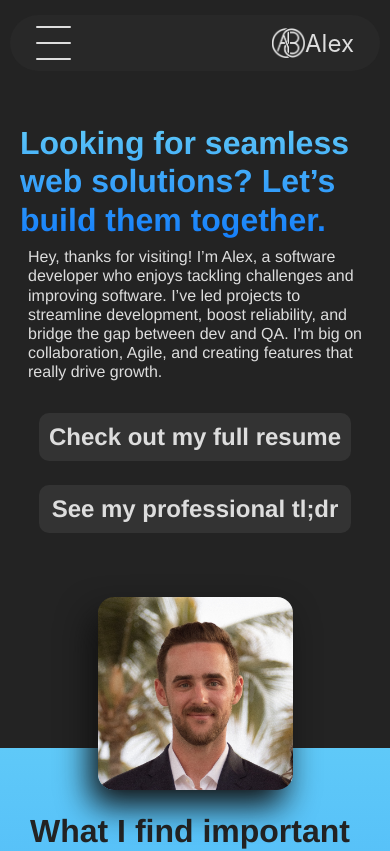
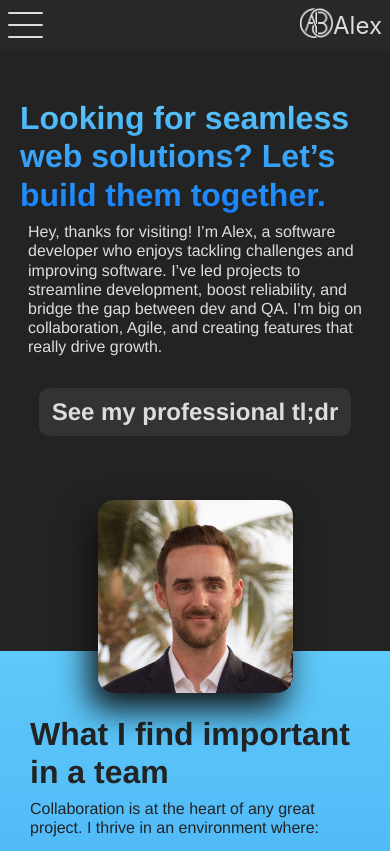
Before and after one commit to Alexbruce1/portfolio2024, a React (Create React App) app: page / in a window 390 px wide. Shown: the top 851 px of the page. Built offline with nearby package versions, Linux system fonts and the light colour scheme.

Commit message:
Update header style

```diff
--- a/src/Components/Header.css
+++ b/src/Components/Header.css
@@ -2,25 +2,19 @@
 .App-header {
   color: #696969;
   background-color: var(--header-background-color);
-  position: sticky;
-  top: 15px;
-  border-radius: 30px;
-  margin: auto;
-  align-items: center;
-  padding: 1em;
-  width: 90%;
-  min-width: 1220px;
+  padding: 8px;
+  width: 100%;
   box-sizing: border-box;
-  z-index: 15;
 }
 
 .app-header-container {
+  max-width: 1200px;
   margin: 0 auto;
   display: flex;
-  justify-content: space-around;
+  justify-content: space-between;
+  align-items: center;
 }
 
-.app-header-name-fullsize,
 .dark-mode-container-fullsize {
   width: 220px;
   display: flex;
@@ -67,7 +61,7 @@
 }
 
 .app-AB-icon {
-  height: 48px;
+  height: 36px;
   filter: var(--svg-filter);
   margin: 0;
 }
@@ -81,12 +75,9 @@
 /* 2000px  ----------------------------------------------------------------------- */
 @media (max-width: 2000px) {
   .App-header {
-    width: unset;
-    margin: 10px;
   }
 
   .app-header-container {
-    justify-content: space-between;
   }
 
   .header-nav-container {
@@ -102,28 +93,27 @@
 /* 1240px  ----------------------------------------------------------------------- */
 @media (max-width: 1240px) {
   .App-header {
-    min-width: unset;
     box-sizing: border-box;
-    padding: 1em;
   }
 
   .app-header-container {
-    max-width: 1200px;
+    max-width: 1000px;
   }
 }
 
 @media (max-width: 1000px) {
   .App-header {
-    padding: 8px 1em;
     height: unset;
-    border-radius: 40px;
   }
 
   .app-header-container {
-    height: 40px;
+    display: block;
+  }
+
+  .app-header-top-row {
+    display: flex;
     justify-content: space-between;
-    align-items: center;
-    padding: 0 10px;
+    width: 100%;
   }
 
   .header-hamburger-menu-container {
@@ -139,7 +129,6 @@
     height: 35px;
     width: 35px;
     cursor: pointer;
-    position: relative;
     z-index: 20;
   }
 
@@ -154,28 +143,32 @@
     transition-duration: .2s;
   }
 
+  .hamburger-bar1 {
+    top: 4px;
+  }
+
   .hamburger-bar2 {
     top: 14px;
   }
 
   .hamburger-bar3 {
-    top: 28px;
+    top: 24px;
   }
 
   .header-hamburger-container-active > .hamburger-bar1 {
-    top: 2px;
+    top: 12px;
     box-shadow: none;
     transform: rotate(45deg);
   }
 
   .header-hamburger-container-active > .hamburger-bar2 {
-    top: 0px;
+    top: 10px;
     box-shadow: none;
     transform: rotate(-45deg);
   }
 
   .header-hamburger-container-active > .hamburger-bar3 {
-    top: -2px;
+    top: 8px;
     box-shadow: none;
     transform: rotate(135deg);
   }
@@ -191,7 +184,6 @@
 
 @media (max-width: 800px) {
   .App-header-active-sidebar {
-    border-radius: 40px 40px 0 0;
     min-width: calc(10vw - 20px);
   }
 }
--- a/src/Components/Header.js
+++ b/src/Components/Header.js
@@ -1,7 +1,7 @@
 import React from "react";
 import { Link, useLocation } from "react-router-dom";
 import "./Header.css";
-import ABIcon from '../../src/assets/ABIcon.png';
+import ABIcon from "../../src/assets/ABIcon.png";
 import Sidebar from "./Sidebar";
 
 function Header({ sidebarActive, hamburgerRef, toggleSidebar, sidebarRef, darkMode, toggleDarkMode, isMobile }) {
@@ -10,11 +10,10 @@ function Header({ sidebarActive, hamburgerRef, toggleSidebar, sidebarRef, darkMo
   return(
     <header className={sidebarActive ? "App-header App-header-active-sidebar" : "App-header"}>
       {!isMobile ? (
-        <div className='app-header-container'>
-          <Link to="/" className='app-header-name-fullsize'>
-            <img src={ABIcon} className='app-AB-icon' alt="AB Icon" />
+        <div className="app-header-container">
+          <Link to="/" className="app-header-name-fullsize">
+            <img src={ABIcon} className="app-AB-icon" alt="AB Icon" />
           </Link>
-          <div className="header-nav-container">
             <Link
               to="/"
               onClick={toggleSidebar}
@@ -40,27 +39,26 @@ function Header({ sidebarActive, hamburgerRef, toggleSidebar, sidebarRef, darkMo
               onClick={toggleSidebar}
               className={location.pathname === "/" ? "header-link header-link-active" : "header-link"}
             >Outside of work</Link> */}
-          </div>
-          <div className="header-link dark-mode-container-fullsize">
-            <div className="dark-mode-text-fullsize">Dark Mode</div>
-            <div className="dark-mode-slider" onClick={toggleDarkMode}>
-              <div className="dark-mode-slider-dot"></div>
-              <div className="dark-mode-enabled-dot"></div>
-            </div>
-          </div>
         </div>
       ) : (
-        <div className='app-header-container'>
-          <div className='header-hamburger-menu-container'>
-            <div
-              className={sidebarActive ? 'header-hamburger-container-active' : 'header-hamburger-container'}
-              ref={hamburgerRef}
-              onClick={toggleSidebar}
-            >
-              <div className='header-hamburger-bar hamburger-bar1'></div>
-              <div className='header-hamburger-bar hamburger-bar2'></div>
-              <div className='header-hamburger-bar hamburger-bar3'></div>
+        <div className="app-header-container">
+          <div className="app-header-top-row">
+            <div className="header-hamburger-menu-container">
+              <div
+                className={sidebarActive ? "header-hamburger-container-active" : "header-hamburger-container"}
+                ref={hamburgerRef}
+                onClick={toggleSidebar}>
+                <div className="header-hamburger-bar hamburger-bar1"></div>
+                <div className="header-hamburger-bar hamburger-bar2"></div>
+                <div className="header-hamburger-bar hamburger-bar3"></div>
+              </div>
             </div>
+            <Link to="/" className="app-header-name">
+              <img src={ABIcon} className="app-AB-icon" alt="AB Icon" />
+              <p className="header-title">Alex</p>
+            </Link>
+          </div>
+          <div className="app-header-bottom-row">
             {sidebarActive && (
               <div ref={sidebarRef}>
                 <Sidebar
@@ -71,10 +69,6 @@ function Header({ sidebarActive, hamburgerRef, toggleSidebar, sidebarRef, darkMo
               </div>
             )}
           </div>
-          <Link to="/" className='app-header-name'>
-            <img src={ABIcon} className='app-AB-icon' alt="AB Icon" />
-            <p className='header-title'>Alex</p>
-          </Link>
         </div>
       )}
     </header>
--- a/src/Components/Home.js
+++ b/src/Components/Home.js
@@ -138,16 +138,16 @@ function Home({ isMobile }) {
           </p>
         </div>
         {isMobile ? <div className='home-links-container'>
-          <Link className='home-link' to={'/resume'}>Check out my full resume</Link>
+          {/* <Link className='home-link' to={'/resume'}>Check out my full resume</Link> */}
           <Link className='home-link' to={'/tldr'}> See my professional tl;dr</Link>
         </div> : null }
         <div className='home-image-container'>
           <img className='profile-img-home' src={profilePics[profilePicIndex]} alt="Profile" onClick={updateProfilePic} />
-          <span class="image-tooltip">See More</span>
+          <span className="image-tooltip">See More</span>
         </div>
       </div>
       {isMobile ? null : <div className='home-links-container'>
-        <Link className='home-link' to={'/resume'}>Check out my full resume</Link>
+        {/* <Link className='home-link' to={'/resume'}>Check out my full resume</Link> */}
         <Link className='home-link' to={'/tldr'}> See my professional tl;dr</Link>
       </div> }
       <div className='home-team-container'>
--- a/src/Components/Sidebar.css
+++ b/src/Components/Sidebar.css
@@ -1,10 +1,6 @@
 .sidebar {
   background: linear-gradient(0deg, var(--background-accent-color-shifted), var(--background-accent-color) 100%);
-  position: fixed;
   border-radius: 10px;
-  top: 70px;
-  width: 300px;
-  z-index: 10;
   padding: 1em;
   padding-bottom: 0;
   font-weight: var(--main-p-weight);
@@ -81,16 +77,12 @@
   color: var(--accent-blue);
 }
 
-@media (max-width: 800px) {
+@media (max-width: 1000px) {
   .sidebar {
-    width: calc(100% - 20px);
     padding-bottom: 1em;
-    margin: 0 10px;
-    left: 0;
-    background-color: var(--background-accent-color);
-    /* background-color: var(--background-accent-color); */
+    margin: 0;
+    background: unset;
     box-shadow: none;
     box-sizing: border-box;
-    border-radius: 0 0 40px 40px;
   }
 }
```
